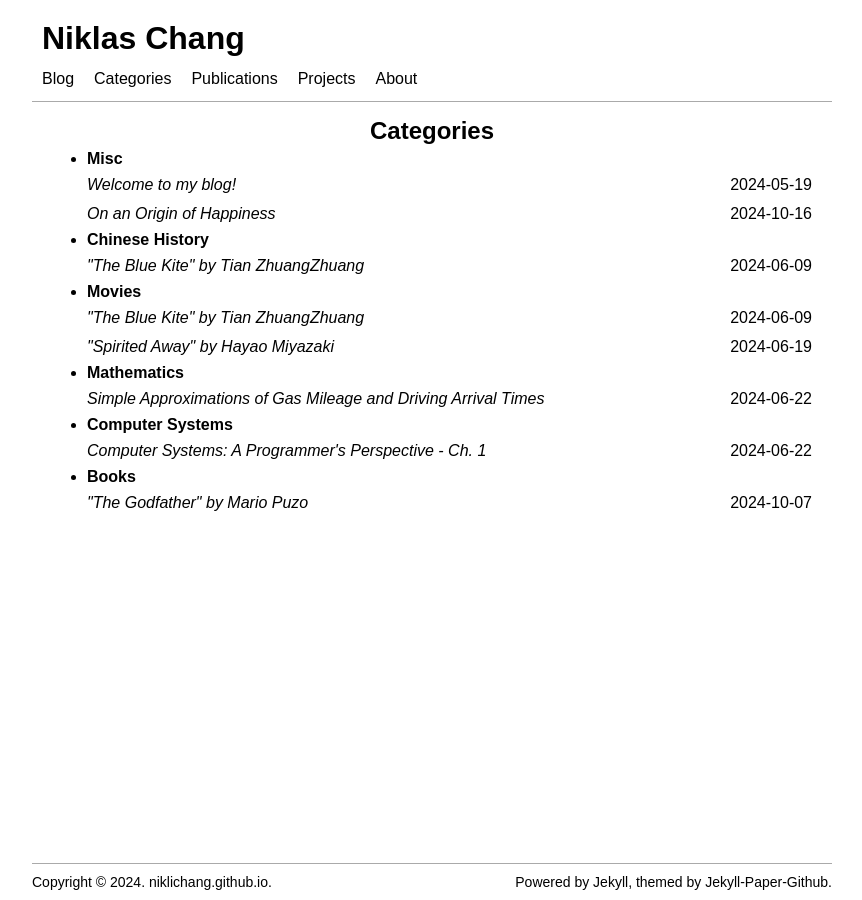
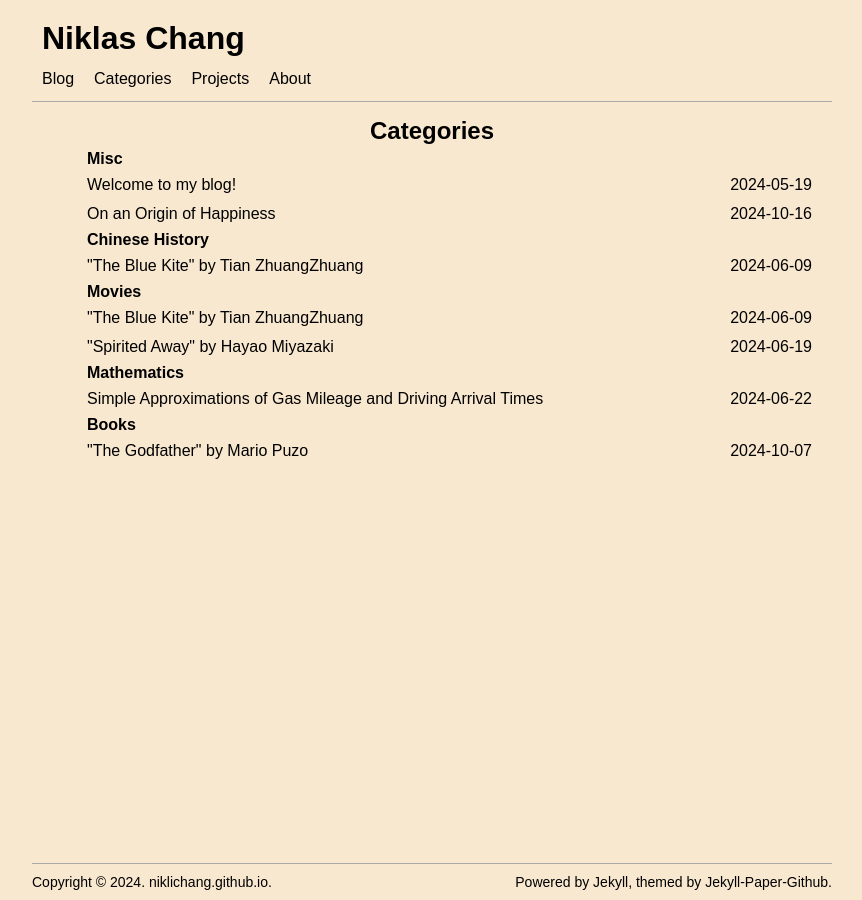
Before and after one commit to Niklichang/niklichang.github.io, a Jekyll site: the page built from pages/categories.html, in a window 1280 px wide. Shown: the whole page, without its empty margins (208-1070 px from the left). Built offline with Jekyll 4.4.1, drawn with Linux system fonts in a browser that asks for light colours; some web fonts are replaced.

Commit message:
parchment paper refactormented

```diff
--- a/_data/menus.yml
+++ b/_data/menus.yml
@@ -4,8 +4,8 @@
 - title: 'Categories'
   url: 'categories'
 
-- title: 'Publications'
-  url: 'publications'
+# - title: 'Publications'
+#   url: 'publications'
 
 - title: 'Projects'
   url: 'projects'
--- a/_posts/2024-6-22-csapp-ch1.md
+++ /dev/null
@@ -1,11 +0,0 @@
----
-layout: post
-title:  "Computer Systems: A Programmer's Perspective - Ch. 1"
-date:   2024-06-22
-last_modified_at: 2024-06-22
-categories: [Computer Systems]
----
-
-&emsp; This is the start of a series of posts where I will be recording notes on ideas and theorems as well as solving problems from Computer Systems: A Programmer's Perspective by Bryant and O'Hallaron (CS:APP3e). This is in concurrence with taking the online course this summer, found on this cs [**bible**](https://csdiy.wiki/en/%E8%AE%A1%E7%AE%97%E6%9C%BA%E7%B3%BB%E7%BB%9F%E5%9F%BA%E7%A1%80/CSAPP/).
-
-*to be updated*
--- /dev/null
+++ b/_sass/global.scss
@@ -0,0 +1,4 @@
+body {
+    background-color: #f9e8d0;
+   /*background-color: #f0f0f0;  */
+  }
--- a/assets/css/base.scss
+++ b/assets/css/base.scss
@@ -3,5 +3,5 @@
 
 @charset "utf-8";
 
-@import 'reset', 'container', 'float', 'header', 'footer', 'page', 'post-list',
+@import 'global', 'reset', 'container', 'float', 'header', 'footer', 'page', 'post-list',
   'post', 'highlighter', 'mobile', 'printer', 'task-list', 'mermaid';
--- a/pages/categories.html
+++ b/pages/categories.html
@@ -6,12 +6,12 @@ permalink: /categories/
 
 <article class="container-page">
   <h1 class="page-title">{{ site.data.lang[site.language].categories_title }}</h1>
-  <ul class="categories-list" style="font-weight: bold;">
+  <ul class="categories-list" style="list-style: none; font-weight: bold;">
     {% for category in site.categories %}
     <li id="{{ category | first }}">{{ category | first }}
     {% assign sorted_posts = site.posts | sort: 'date' %}{% for post in sorted_posts %}{%if post.categories contains category[0]%}
       <div class="posts-list-item">
-          <span class="posts-list-item-name float-left" style="font-style: italic;"><a href="{{ site.baseurl }}{{ post.url }}">{{ post.title }}</a></span>
+          <span class="posts-list-item-name float-left"><a href="{{ site.baseurl }}{{ post.url }}">{{ post.title }}</a></span>
         <span class="posts-list-item-date float-right" style="font-weight: normal;">{{ post.date | date: "%Y-%m-%d" }}</span>
       </div>
     {% endif %}{% endfor %}
```
Also changed, not shown: _drafts/csapp.md (+6 -2 lines), _drafts/polymath.md (added, +9 -0 lines), _drafts/finished/happiness.md (renamed from _drafts/happiness.md), _drafts/pages_drafts/publications.md (renamed from pages/publications.md).
